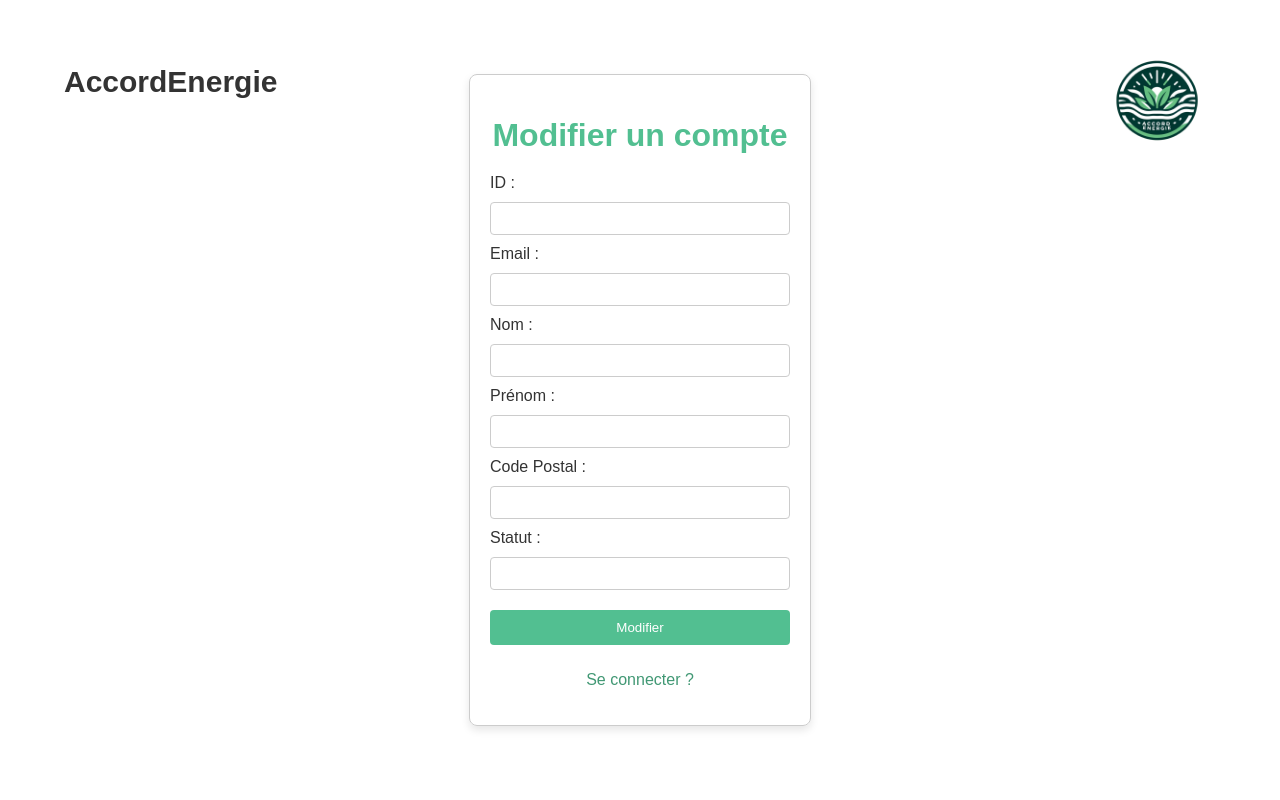
After one commit to WilliammCorreia/Outil-Gestion-Intervention, a PHP site: template app/templates/modifAdmin.html.twig in a window 1280 px wide. The commit adds this page. Run offline with PHP 8.4, Linux system fonts and the light colour scheme; the template is opened without the code that fills it, so the values that code supplies are empty; some libraries are stand-ins or nearby versions.

Commit message:
Modif User

```diff
--- /dev/null
+++ b/app/templates/modifAdmin.html.twig
@@ -0,0 +1,81 @@
+<html>
+    <head>
+        <meta charset="utf-8"/>
+        <title>AccordEnergie</title>
+        <link rel="stylesheet" href="style/register.css"/>
+    </head>
+</html>
+{% block content %}
+    <body>
+        <header>
+            <h2>AccordEnergie</h2>
+            <img src="style/logo.png" alt="Logo">
+        </header>
+        <main>
+            <h1>Modifier un compte</h1>
+
+            <form action="admin.php" method="post">
+                <label for="id">ID :</label>
+                <input for="id"
+                    type="number"
+                    required="required"
+                    id="id"
+                    name="id"
+                    value="{{ user.id }}"
+                />
+                <br>
+                <label for="email">Email :</label>
+                <input for="email"
+                    type="email"
+                    required="required"
+                    id="email"
+                    name="email"
+                    value="{{ user.email }}"
+                />
+                <br>
+                <label for="last_name">Nom :</label>
+                <input for="last_name"
+                    type="text"
+                    required="required"
+                    id="last_name"
+                    name="last_name"
+                    value="{{ user.last_name }}"
+                />
+                <br>
+                <label for="first_name">Prénom :</label>
+                <input for="first_name"
+                    type="text"
+                    required="required"
+                    id="first_name"
+                    name="first_name"
+                    value="{{ user.first_name }}"
+                />
+                <br>
+                <label for="postal_nb">Code Postal :</label>
+                <input for="postal_nb"
+                    type="text"
+                    required="required"
+                    id="postal_nb"
+                    name="postal_nb"
+                    value="{{ user.postal_nb }}"
+                />
+                <br>
+                <label for="statut">Statut :</label>
+                <input
+                    type="text"
+                    required="required"
+                    id="statut"
+                    name="statut"
+                    value="{{ user.statut }}"
+                />
+                <div>
+                    <input type="submit" name="userModif" value="Modifier" />
+                </div>
+            </form>
+
+            <p>
+                <a href="index.php">Se connecter ?</a>
+            </p>
+        </main>
+    </body>
+{% endblock %}
```
Also changed, not shown: app/classes/Page.php (+23 -1 lines), app/public/admin.php (+22 -1 lines), app/public/modifAdmin.php (added, +15 -0 lines), app/templates/admin.html.twig (+13 -3 lines).
